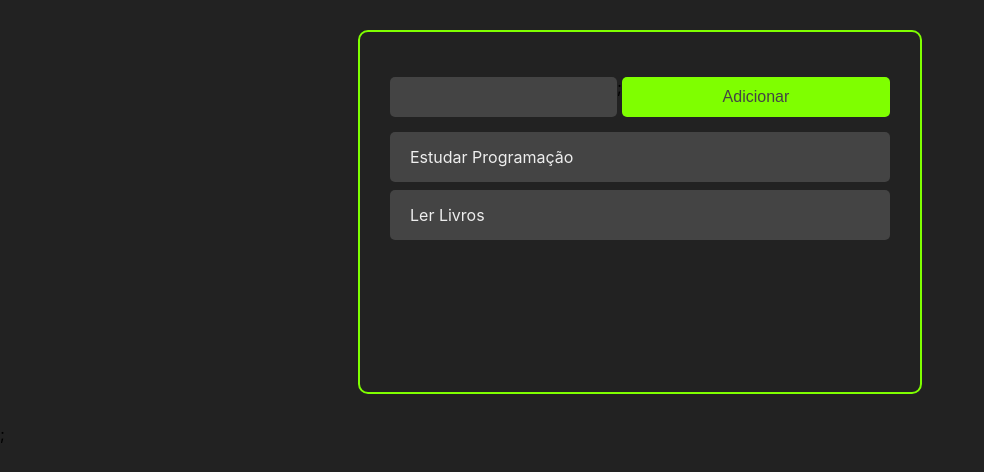
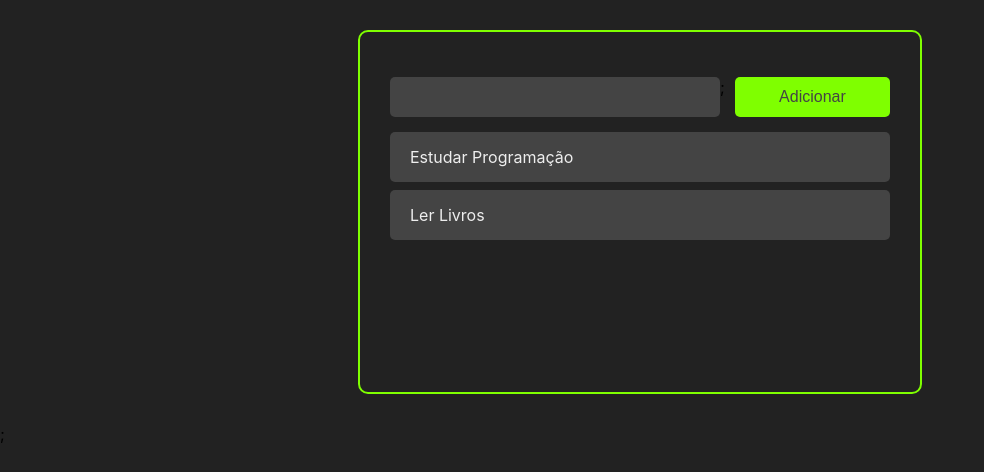
Before and after one commit to SamuelLopes56/Gerenciador-de-Tarefas, a React (Create React App) app in the folder my-app/: page / in a window 1280 px wide. Shown: the top 472 px of the page, without its empty margins (0-984 px from the left). Built offline with nearby package versions, Linux system fonts and the light colour scheme.

Commit message:
Agora é possível adicionar novas tarefas a lista

```diff
--- a/my-app/src/App.jsx
+++ b/my-app/src/App.jsx
@@ -18,10 +18,20 @@
       },
     ]);
 
+    const handleTaskAddition = (taskTitle) => {
+      const newTasks = [... tasks, {
+        title: taskTitle,
+        id: Math.random(10),
+        completed: false,
+      },
+    ];
+      setTasks(newTasks);
+    };
+
     return (
         <>
             <div className='container'>
-                <AddTask />
+                <AddTask handleTaskAddition={handleTaskAddition} />
                 <Tasks tasks={tasks} />
             </div>;
         </>
--- a/my-app/src/components/AddTask.css
+++ b/my-app/src/components/AddTask.css
@@ -14,3 +14,8 @@
     color: #eee;
     font-size: 16px;
 }
+
+.add-task-button-container {
+    margin-left: 10px;
+    flex: 1;
+}
--- a/my-app/src/components/AddTask.jsx
+++ b/my-app/src/components/AddTask.jsx
@@ -1,14 +1,32 @@
-import React from 'react';
+import React, { useState } from 'react';
 
 import Button from './Button';
 
 import './AddTask.css'
 
-const AddTask = () => {
+const AddTask = ({ handleTaskAddition }) => {
+    const [inputData, setInputData] = useState('')
+
+    const handleInputChange = (x) => {
+        setInputData(x.target.value);
+        console.log(x);
+    };
+
+    const handleAddTaskClick = () => {
+        handleTaskAddition(inputData);
+    };
+
     return (
         <div className='add-task-container'>
-            <input className='add-task-input' type="text" />;
-            <Button>Adicionar</Button>
+            <input
+                onChange={handleInputChange}
+                value={inputData}
+                className='add-task-input'
+                type="text"
+            />;
+            <div className="add-task-button-container">
+                <Button onClick={handleAddTaskClick}>Adicionar</Button>
+            </div>
         </div>
      );
 };
```
